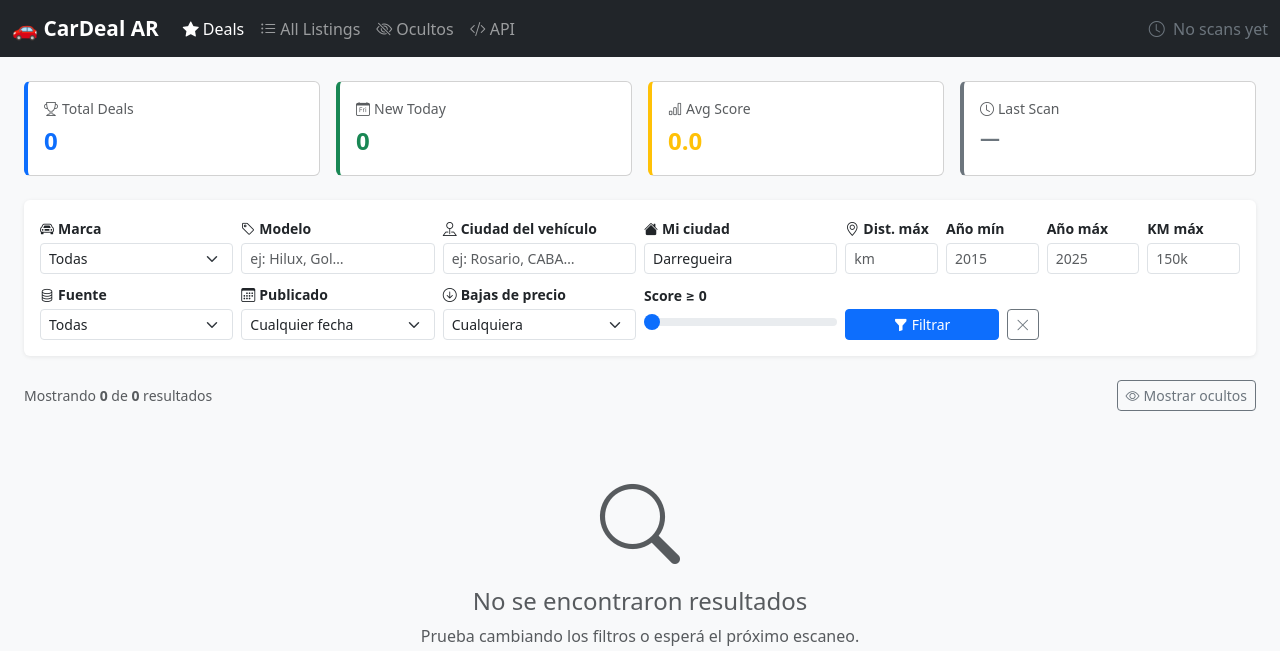
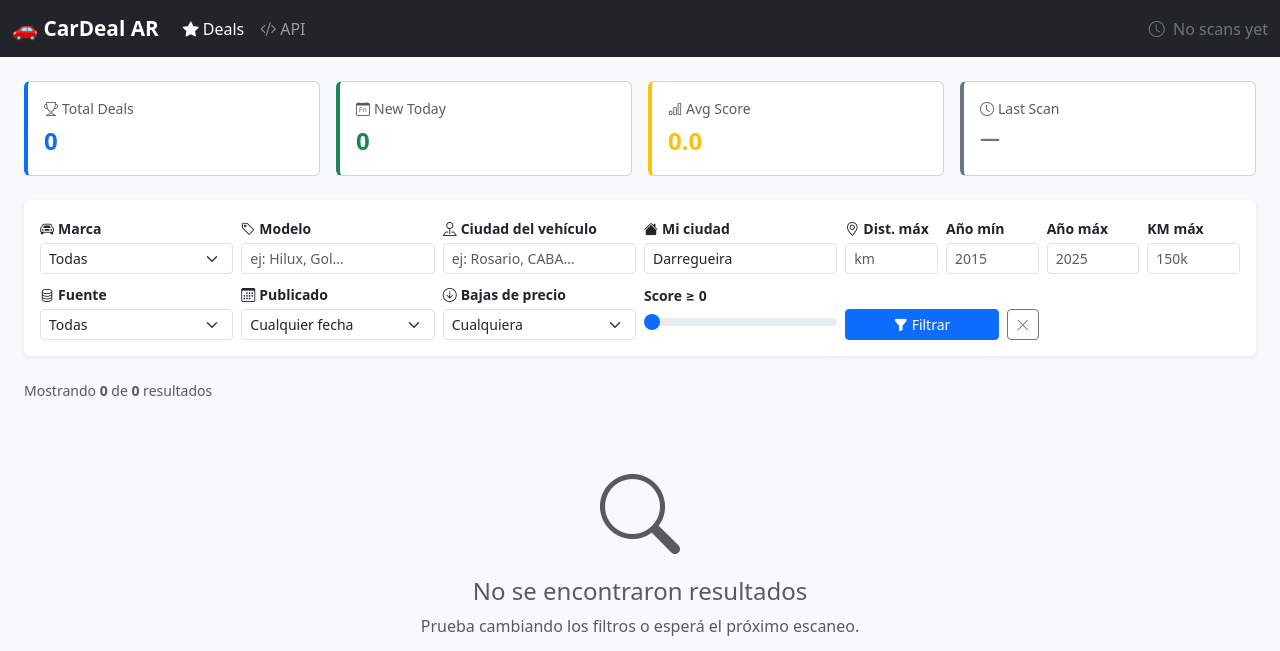
Before and after one commit to kde2687/car-deal-bot, a Flask app: page / in a window 1280 px wide. Shown: the top 651 px of the page. Run offline with Flask 3, Linux system fonts and the light colour scheme; data that the repository does not hold is empty; parts of the project's set-up code (start-up, migrations or seed data) failed here and were passed over.

Commit message:
Remove All Listings nav, Ocultos nav, and Mostrar ocultos button
Co-Authored-By: Claude Sonnet 4.6 <noreply@anthropic.com>

```diff
--- a/dashboard/templates/index.html
+++ b/dashboard/templates/index.html
@@ -108,16 +108,6 @@
           <li class="nav-item">
             <a class="nav-link {{ 'active' if view == 'deals' else '' }}" href="/">
               <i class="bi bi-star-fill me-1"></i>Deals
-            </a>
-          </li>
-          <li class="nav-item">
-            <a class="nav-link {{ 'active' if view == 'all' else '' }}" href="/all">
-              <i class="bi bi-list-ul me-1"></i>All Listings
-            </a>
-          </li>
-          <li class="nav-item">
-            <a class="nav-link {{ 'active' if view == 'hidden' else '' }}" href="/hidden">
-              <i class="bi bi-eye-slash me-1"></i>Ocultos
             </a>
           </li>
           <li class="nav-item">
@@ -302,9 +292,6 @@
       <div class="text-muted small">
         Mostrando <strong>{{ listings | length }}</strong> de <strong>{{ total }}</strong> resultados
       </div>
-      <button id="toggleHidden" class="btn btn-outline-secondary btn-sm" onclick="toggleHiddenCards()">
-        <i class="bi bi-eye me-1"></i>Mostrar ocultos
-      </button>
     </div>
 
     <!-- Card Grid -->
```
